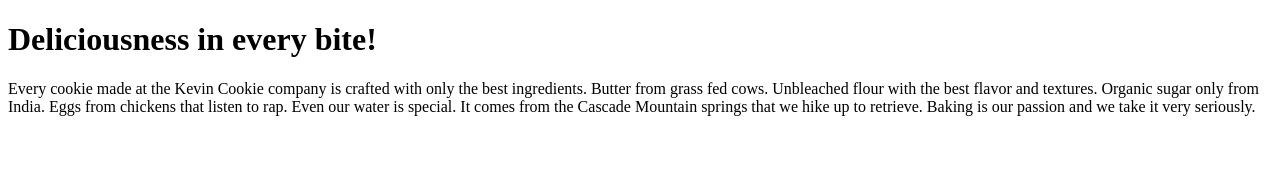
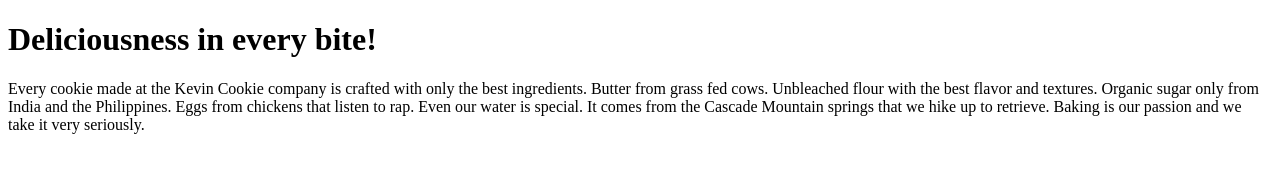
Before and after one commit to pjchun91/KCC, a plain HTML site: page index.htm in a window 1280 px wide. Drawn offline with Linux system fonts and the light colour scheme.

Commit message:
Update index.htm

```diff
--- a/index.htm
+++ b/index.htm
@@ -3,7 +3,7 @@
 <body>
 
 <h1>Deliciousness in every bite!</h1>
-<p>Every cookie made at the Kevin Cookie company is crafted with only the best ingredients. Butter from grass fed cows. Unbleached flour with the best flavor and textures. Organic sugar only from India. Eggs from chickens that listen to rap. Even our water is special. It comes from the Cascade Mountain springs that we hike up to retrieve. Baking is our passion and we take it very seriously.</p>
+<p>Every cookie made at the Kevin Cookie company is crafted with only the best ingredients. Butter from grass fed cows. Unbleached flour with the best flavor and textures. Organic sugar only from India and the Philippines. Eggs from chickens that listen to rap. Even our water is special. It comes from the Cascade Mountain springs that we hike up to retrieve. Baking is our passion and we take it very seriously.</p>
 
 
 </body>
```
